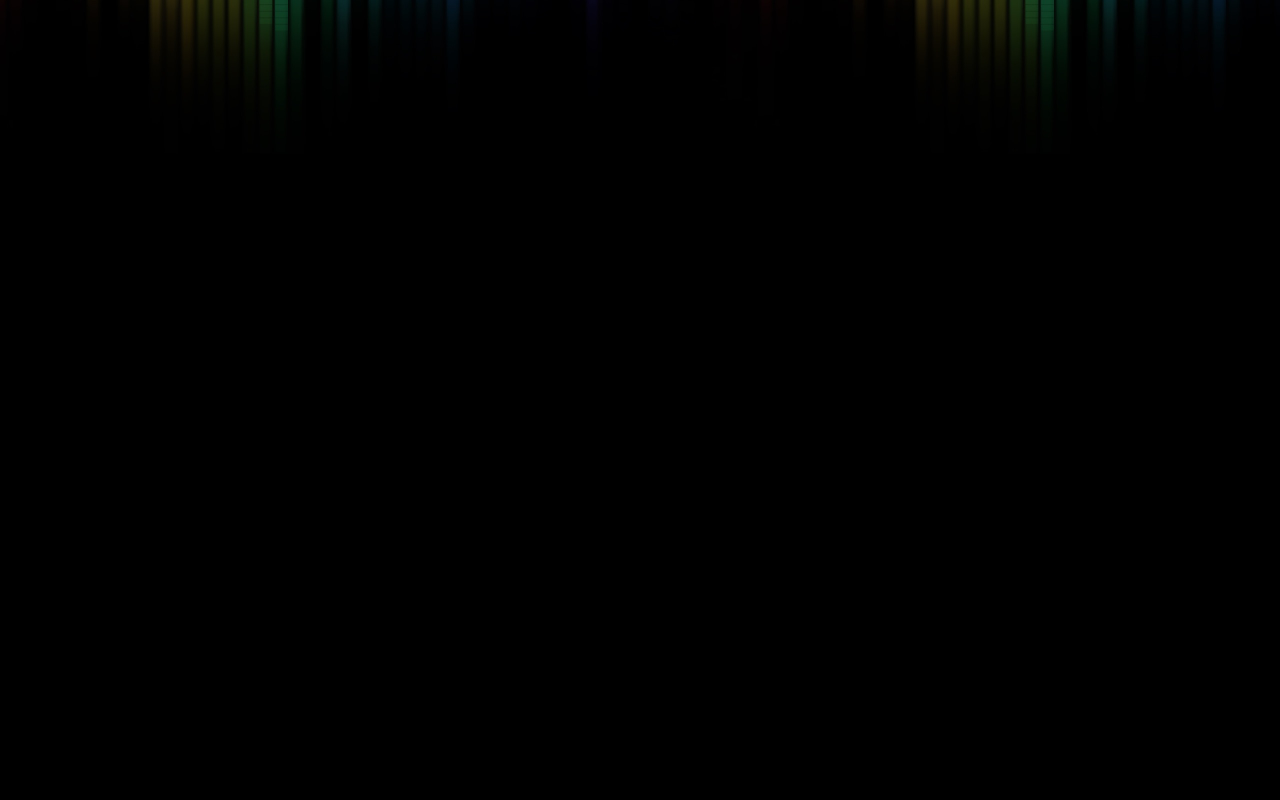
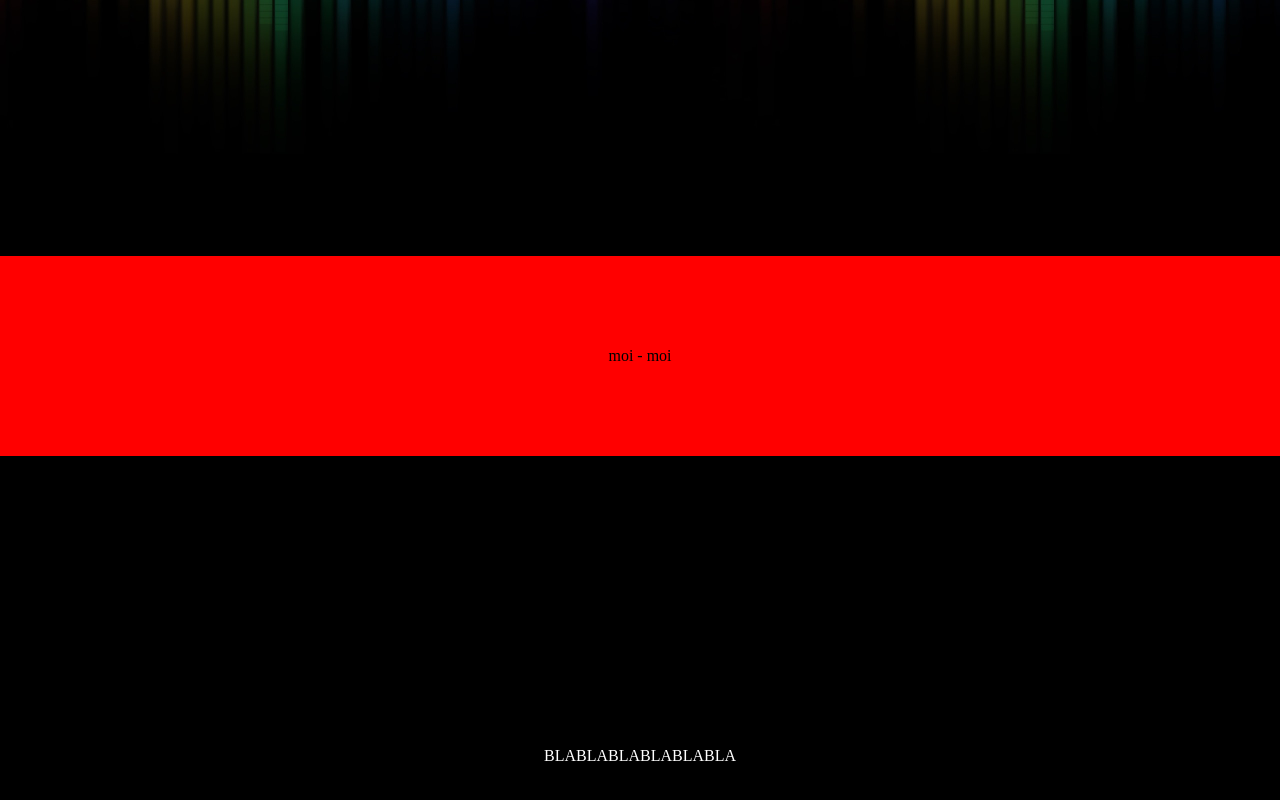
Before and after one commit to LuigiMenez/Hackathon-Paroke, a React (Create React App) app: page / in a window 1280 px wide. Shown: the part 544-1344 px from the top of the page. Before the commit the page ends 800 px from the top, so only its background shows below. Built offline with nearby package versions, Linux system fonts and the light colour scheme; the HTML template or start-up script is replaced by a standard one.

Commit message:
Create karaoké compinents and merge app, karaoké

```diff
--- a/src/App.jsx
+++ b/src/App.jsx
@@ -1,15 +1,15 @@
 import { Reset } from 'styled-reset';
 import GlobalStyle from 'GlobalStyle';
 import Home from './components/Home';
+import Karaoké from './components/Karaoké';
 
-function App() {
+export default function App() {
   return (
     <>
       <Reset />
       <GlobalStyle />
       <Home />
+      <Karaoké />
     </>
   );
 }
-
-export default App;
--- /dev/null
+++ b/src/components/Karaoké/index.jsx
@@ -0,0 +1,21 @@
+import { Container, Header, Title, Video, Lyrics } from './style';
+
+const data = {
+  title: 'moi',
+  artiste: 'moi',
+};
+
+export default function Karaoké() {
+  return (
+    <Container>
+      <Header>
+        <Title>
+          {data.title} - {data.artiste}
+        </Title>
+      </Header>
+      <Video>
+        <Lyrics>BLABLABLABLABLABLA</Lyrics>
+      </Video>
+    </Container>
+  );
+}
--- /dev/null
+++ b/src/components/Karaoké/style.jsx
@@ -0,0 +1,29 @@
+import styled from 'styled-components';
+
+export const Container = styled.div``;
+
+export const Header = styled.div`
+  background: red;
+  height: 25vh;
+  display: flex;
+  flex-direction: row;
+  justify-content: center;
+  align-items: center;
+`;
+
+export const Title = styled.h1``;
+
+export const Video = styled.div`
+  height: 75vh;
+  background: black;
+  display: flex;
+  justify-content: center;
+  align-items: center;
+`;
+
+export const Lyrics = styled.div`
+  color: white;
+  display: flex;
+  justify-content: center;
+  align-items: center;
+`;
```
